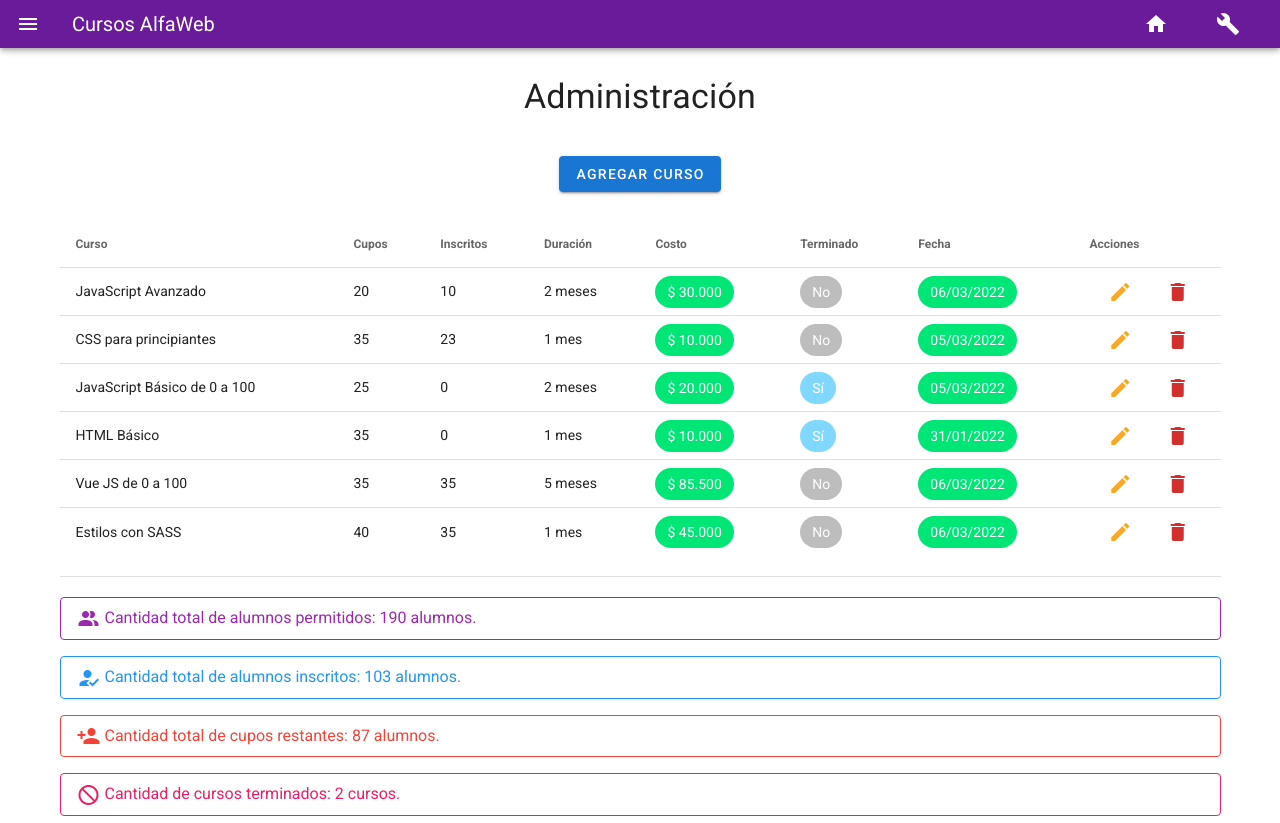
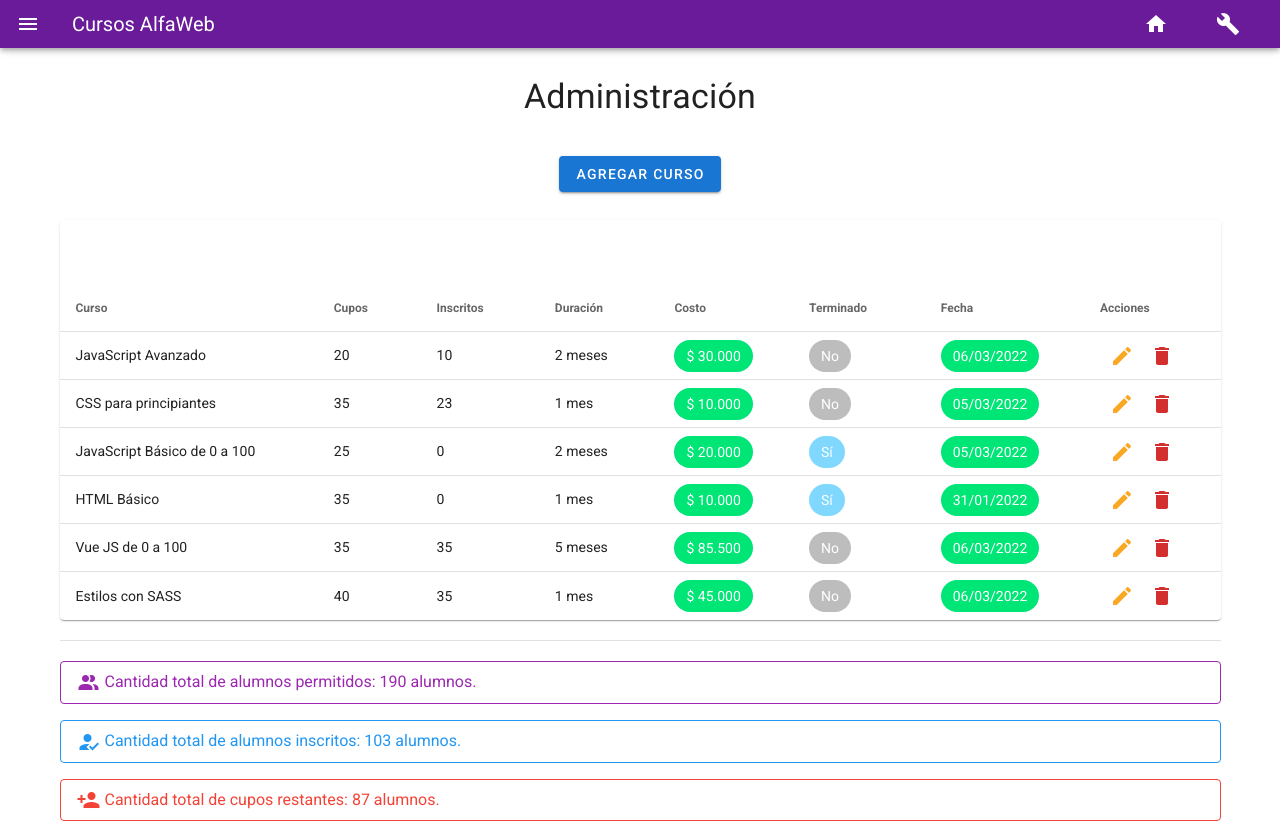
Before and after one commit to felipemunozca/desafio_cursosAlfaWeb, a Vue app: page /admin in a window 1280 px wide. Shown: the top 823 px of the page. Built offline with nearby package versions, Linux system fonts and the light colour scheme.

Commit message:
Se corrigen errores al eliminar cursos.

```diff
--- a/src/components/DataTableCursos.vue
+++ b/src/components/DataTableCursos.vue
@@ -1,21 +1,57 @@
 <template>
-    <v-data-table :headers="headers" :items="cursos" sort-by="" class="elevation-1">
+    <v-row>
+        <v-col cols="12">
+            <v-data-table :headers="headers" :items="cursos" sort-by="" hide-default-footer class="elevation-1 pt-0">
+
                 <template v-slot:top>
                     <v-toolbar flat>
 
+                        <v-dialog v-model="dialogEdit" max-width="500px">
+                            <v-card>
+                                <v-card-title>
+                                    <span class="text-h5">Editar Curso</span>
+                                </v-card-title>
+
+                                <v-card-text>
+                                    <v-container>
+                                        <v-row>
+                                            <v-col cols="12">
+                                                <v-text-field v-model="editedItem.nombre" label="Nombre"></v-text-field>
+                                                <v-text-field v-model="editedItem.img" label="URL de la imagen"></v-text-field>
+                                                <v-text-field v-model="editedItem.cupos" label="Cupos del curso" type="number"></v-text-field>
+                                                <v-text-field v-model="editedItem.inscritos" label="Inscritos del curso" type="number"></v-text-field>
+                                                <v-text-field v-model="editedItem.duracion" label="Duración del curso"></v-text-field>
+                                                <v-text-field v-model="editedItem.fecha_registro" label="Fecha de registro" type="date"></v-text-field>
+                                                <v-text-field v-model="editedItem.costo" label="Costo del curso" type="number"></v-text-field>
+                                                <v-text-field v-model="editedItem.completado" label="Terminado"></v-text-field>
+                                                <v-text-field v-model="editedItem.descripcion" label="Descripción del curso"></v-text-field>
+                                            </v-col>
+                                        </v-row>
+                                    </v-container>
+                                </v-card-text>
+                                <v-card-actions class="pb-5">
                                     <v-spacer></v-spacer>
+                                    <v-btn @click="editarCurso(editedId)" color="success" class="mr-4">
+                                        Editar
+                                    </v-btn>
+                                    <v-btn @click="cerrarModalEditar" color="error">
+                                        Cerrar
+                                    </v-btn>
+                                </v-card-actions>
+                            </v-card>
+                        </v-dialog>
 
                         <v-dialog v-model="dialogDelete" max-width="500px">
                             <v-card>
                                 <v-card-text class="text-h5 black--text pt-4">
-                            ¿Esta seguro de querer borrar el producto?
+                                    ¿Esta seguro que desea eliminar el curso?
                                 </v-card-text>
                                 <v-card-actions>
                                     <v-spacer></v-spacer>
-                            <v-btn color="blue darken-1" text @click="cerrarModalEliminar">
+                                    <v-btn color="error" class="me-5" @click="cerrarModalEliminar">
                                         Cancelar
                                     </v-btn>
-                            <v-btn color="blue darken-1" text @click="eliminarCurso">
+                                    <v-btn color="success" @click="eliminarCurso(deleteId)">
                                         Aceptar
                                     </v-btn>
                                     <v-spacer></v-spacer>
@@ -26,12 +62,34 @@
                     </v-toolbar>
                 </template>
 
+                <template v-slot:[`item.costo`]="{ item }">
+                    <v-chip class="green accent-3 white--text">$ {{ item.costo.toLocaleString('es-CL') }}</v-chip>
+                </template>
+
+                <template v-slot:[`item.completado`]="{ item }">
+                    <!-- <v-chip :color="getColor(item.completado)" dark>
+                        {{ item.completado }}
+                    </v-chip> -->
+                    <v-chip v-if="item.completado == true" class="light-blue accent-1 white--text">Sí</v-chip>
+                    <v-chip v-else class="grey lighten-1 white--text">No</v-chip>
+                </template>
+
+                <template v-slot:[`item.fecha_registro`]="{ item }">
+                    <v-chip class="green accent-3 white--text">{{ item.fecha_registro }}</v-chip>
+                </template>
+
                 <template v-slot:[`item.actions`]="{ item }">
-            <v-icon color="yellow darken-3">mdi-pencil</v-icon>
+                    <v-btn elevation="0" icon class="mx-1">
+                        <v-icon @click="abrirModalEditar(item)" color="yellow darken-3">mdi-pencil</v-icon>
+                    </v-btn>
+                    <v-btn elevation="0" icon>
                         <v-icon @click="abrirModalEliminar(item.id)" color="red darken-2" >mdi-delete</v-icon>
+                    </v-btn>
                 </template>
 
             </v-data-table>
+        </v-col>
+    </v-row>
 </template>
 
 <script>
@@ -45,7 +103,6 @@ export default {
     },
     data: function(){
         return {
-            dialogDelete: false,
             headers: [
                 {
                     text: 'Curso',
@@ -55,34 +112,67 @@ export default {
                 },
                 { text: 'Cupos', value: 'cupos' },
                 { text: 'Inscritos', value: 'inscritos' },
-                { text: 'Duración', value: 'duracion', class: 'green--text' },
-                { text: 'Costo', value: 'costo'.toLocaleString("es-CL") },
+                { text: 'Duración', value: 'duracion' },
+                { text: 'Costo', value: 'costo' },
                 { text: 'Terminado', value: 'completado' },
                 { text: 'Fecha', value: 'fecha_registro' },
                 { text: 'Acciones', value: 'actions', sortable: false },
             ],
+
+            dialogDelete: false,
             deleteId: null,
+
+            dialogEdit: false,
+            editedId: null,
+            editedIndex: -1,
+            editedItem: {
+                nombre: '',
+                img: '',
+                cupos: 0,
+                inscritos: 0,
+                duracion: '',
+                fecha: '',
+                costo: 0,
+                completado: '',
+                descripcion: '',
+            },
         }
     },
     // computed: {},
     methods: {
         abrirModalEliminar(item) {
             this.dialogDelete = true;
-            //console.log(item)
-            console.log(item);
             this.deleteId = item;
-            console.log(this.deleteId);
-
         },
         cerrarModalEliminar() {
             this.dialogDelete = false;
         },
 
+        abrirModalEditar(item) {
+            this.editedIndex = this.cursos.indexOf(item);
+            this.editedItem = Object.assign({}, item);
+            this.dialogEdit = true;
+            this.editedId = item.id;
+        },
+        cerrarModalEditar() {
+            this.dialogEdit = false;
+        },
+
         eliminarCurso(id){
-            //this.$emit('eliminarCurso', id);
-            //this.cerrarModalEliminar();
-            console.log(id)
+            this.$emit('eliminarCurso', id);
+            console.log(id);
+            this.cerrarModalEliminar();
         },
+        editarCurso(id) {
+            if (parseInt(this.editedItem.inscritos) > parseInt(this.editedItem.cupos)) {
+                return alert('La cantidad de inscritos no puede superior a la cantidad de cupos del curso.')
+            }
+
+            console.log(id);
+            // this.$emit('editarCurso', id, this.editedItem);
+            this.cerrarModalEditar();
+        },
+
     }
     // watch: {},
     // components: {},
--- a/src/components/TableCursos.vue
+++ b/src/components/TableCursos.vue
@@ -63,7 +63,7 @@
                                 Uncaught      VDialog.ts:239
                             -->
 
-                            <!-- <v-dialog v-model="dialogDelete" max-width="500px">
+                            <v-dialog v-model="dialogDelete" max-width="500px">
                                 <v-card>
                                     <v-card-text class="text-h5 black--text pt-4">
                                         ¿Esta seguro que desea eliminar el curso?
@@ -73,13 +73,13 @@
                                         <v-btn color="error" class="me-5" @click="dialogDelete = false">
                                             Cancelar
                                         </v-btn>
-                                        <v-btn color="success" @click="eliminarCurso(curso.id)">
+                                        <v-btn color="success" @click="eliminarCurso(deleteId)">
                                             Aceptar
                                         </v-btn>
                                         <v-spacer></v-spacer>
                                     </v-card-actions>
                                 </v-card>
-                            </v-dialog> -->
+                            </v-dialog>
 
                             <td>
                                 <div class="d-flex justify-space-around">
@@ -87,8 +87,8 @@
                                         <v-icon @click="editarCurso(curso.id)" color="yellow darken-3">mdi-pencil</v-icon>
                                     </v-btn>
                                     <v-btn elevation="0" icon>
-                                        <!-- <v-icon @click="abrirModalEliminar(curso.id)" color="red darken-2" >mdi-delete</v-icon> -->
-                                        <v-icon @click="eliminarCurso(curso.id)" color="red darken-2" >mdi-delete</v-icon>
+                                        <v-icon @click="abrirModalEliminar(curso.id)" color="red darken-2" >mdi-delete</v-icon>
+                                        <!-- <v-icon @click="eliminarCurso(curso.id)" color="red darken-2" >mdi-delete</v-icon> -->
                                     </v-btn>
                                 </div>
                             </td>
@@ -116,17 +116,18 @@ export default {
     data: function(){
         return {
             dialog: false,
-            // dialogDelete: false,
-            // deleteId: null,
+            dialogDelete: false,
+            deleteId: null,
         }
     },
     // computed: {},
     methods: {
-        // abrirModalEliminar(id) {
-        //     this.dialogDelete = true;
-        //     this.deleteId = id;
-
-        // },
+        abrirModalEliminar(id) {
+            this.dialogDelete = false;
+            this.deleteId = id;
+            console.log(this.deleteId);
+            this.dialogDelete = true;
+        },
         // cerrarModalEliminar() {
         //     this.dialogDelete = false;
         // },
@@ -134,6 +135,7 @@ export default {
         eliminarCurso(id){
             console.log(id);
             this.$emit('eliminarCurso', id);
+            this.dialogDelete = false;
         },
         editarCurso(id) {
             //console.log(id);
--- a/src/store/index.js
+++ b/src/store/index.js
@@ -110,9 +110,10 @@ export default new Vuex.Store({
     AGREGAR_CURSO: (state, nuevoCurso) => {
       state.cursos.push(nuevoCurso);
     },
-    EDITAR_CURSO: (state, idCurso) => {
-      let index = state.cursos.find(curso => curso.id == idCurso);
-      console.log(index)
+    EDITAR_CURSO: (state, idCurso, nuevoCurso) => {
+      let antiguoCurso = state.cursos.findIndex(curso => curso.id == idCurso);
+      console.log(antiguoCurso)
+      state.cursos.splice(antiguoCurso, 1, nuevoCurso)
     },
     ELIMINAR_CURSO: (state, idCurso) => {
       let index = state.cursos.findIndex(curso => curso.id == idCurso);
@@ -123,8 +124,8 @@ export default new Vuex.Store({
     agregarCurso({commit}, nuevoCurso){
       commit('AGREGAR_CURSO', nuevoCurso);
     },
-    editarCurso({commit}, antiguoCurso){
-      commit('EDITAR_CURSO', antiguoCurso);
+    editarCurso({commit}, idCurso, antiguoCurso){
+      commit('EDITAR_CURSO', idCurso, antiguoCurso);
     },
     eliminarCurso({commit}, idCurso){
       commit('ELIMINAR_CURSO', idCurso);
--- a/src/views/AdminView.vue
+++ b/src/views/AdminView.vue
@@ -84,7 +84,9 @@
             </v-dialog>
         </v-row>
 
-        <table-cursos-comp :cursos="cursos" @eliminarCurso="eliminarCurso" @editarCurso="editarCurso" />
+        <!-- <table-cursos-comp :cursos="cursos" @eliminarCurso="eliminarCurso" @editarCurso="editarCurso" /> -->
+
+        <data-table-cursos-comp :cursos="cursos" @eliminarCurso="eliminarCurso" @editarCurso="editarCurso" />
 
         <v-divider class="display-2 my-5"></v-divider>
 
@@ -95,8 +97,9 @@
 
 <script>
 import { mapState, mapGetters, mapActions } from 'vuex';
-import TableCurso from '@/components/TableCursos.vue';
+//import TableCurso from '@/components/TableCursos.vue';
 import AlertasAdministrador from '@/components/AlertasAdministrador.vue';
+import DataTableCursos from '@/components/DataTableCursos.vue';
 
 export default {
     name: 'admin-view',
@@ -168,6 +171,10 @@ export default {
         },
 
         registrarNuevoCurso() {
+            if (parseInt(this.inscritos) > parseInt(this.cupos)) {
+                return alert('La cantidad de inscritos no puede superior a la cantidad de cupos del curso.')
+            }
+
             let newCurso = {
                 id: Math.floor(Math.random() * 1000),
                 nombre: this.nombre,
@@ -197,8 +204,9 @@ export default {
     },
     // watch: {},
     components: {
-        'table-cursos-comp': TableCurso,
+        //'table-cursos-comp': TableCurso,
         'alertas-administrador-comp': AlertasAdministrador,
+        'data-table-cursos-comp': DataTableCursos,
     },
     // mixins: [],
     // filters: {},
```
Lines whose indentation alone changed are shown as unchanged.
